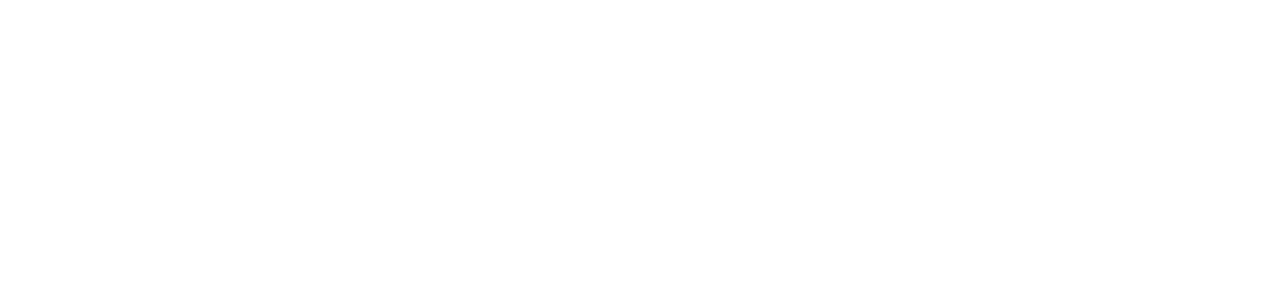
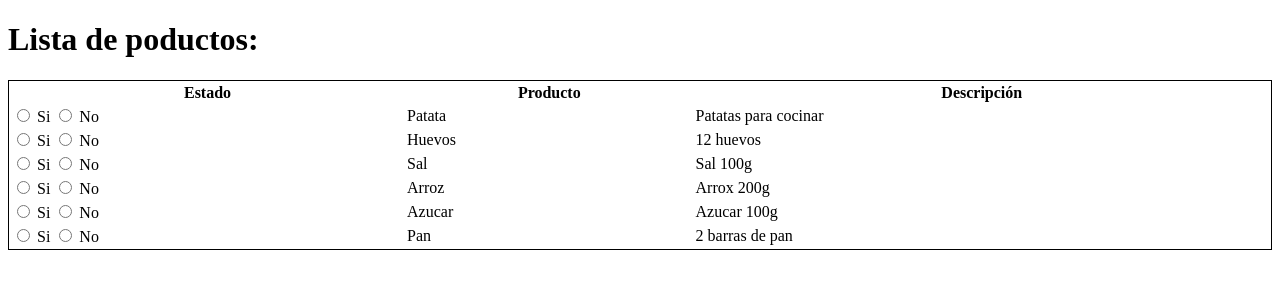
Before and after one commit to lvaqueiroperez/SXE_EjerListaCompra, an Angular app: page / in a window 1280 px wide. Shown: the top 300 px of the page. Built offline with nearby package versions, Linux system fonts and the light colour scheme.

Commit message:
"Creado el html del componente productos e importados los elementos necesarios para su funcionamiento"

```diff
--- a/src/app/Clases/productos.ts
+++ b/src/app/Clases/productos.ts
@@ -1,7 +1,6 @@
-export class Productos{
+export class Productos {
 
   nombre: string;
-  unidades: number;
-  precio: number;
+  desc: string;
 
 }
--- a/src/app/Clases/productosArray.ts
+++ b/src/app/Clases/productosArray.ts
@@ -2,11 +2,11 @@
 
 export const PRODUCTOS_ARRAY: Productos[] = [
 
-  {nombre: 'Patata', unidades: 3, precio: 3},
-  {nombre: 'Huevos', unidades: 12, precio: 4},
-  {nombre: 'Sal', unidades: 10, precio: 2},
-  {nombre: 'Arroz', unidades: 12, precio: 1.5},
-  {nombre: 'Azucar', unidades: 3, precio: 3},
-  {nombre: 'Pan', unidades: 21, precio: 2},
+  {nombre: 'Patata', desc: 'Patatas para cocinar'},
+  {nombre: 'Huevos', desc: '12 huevos'},
+  {nombre: 'Sal', desc: 'Sal 100g'},
+  {nombre: 'Arroz', desc: 'Arrox 200g'},
+  {nombre: 'Azucar', desc: 'Azucar 100g'},
+  {nombre: 'Pan', desc: '2 barras de pan'},
 
 ];
--- a/src/app/productos/productos.component.html
+++ b/src/app/productos/productos.component.html
@@ -5,12 +5,13 @@
     <th>Producto</th>
     <th>Descripción</th>
   </tr>
-  <tr *ngFor="let producto of nombre1 index as i;">
+  <tr *ngFor="let producto of productosA index as i;">
     <td>
-      <input type="radio" name="leido-{{i}}" value="si"> Si
+      <input type="radio" name="leido-{{i}}" value="si" > Si
       <input type="radio" name="leido-{{i}}" value="no"> No
     </td>
-    <td>{{}}</td>
-    <td>{{}}</td>
+    <td>{{producto.nombre}}</td>
+    <td>{{producto.desc}}</td>
   </tr>
 </table>
+<!-- COMO CENTRARLOS???-->
--- a/src/app/productos/productos.component.ts
+++ b/src/app/productos/productos.component.ts
@@ -1,5 +1,5 @@
-import { Component, OnInit } from '@angular/core';
-import { PRODUCTOS_ARRAY } from '../Clases/productosArray';
+import {Component, OnInit} from '@angular/core';
+import {PRODUCTOS_ARRAY} from '../Clases/productosArray';
 import {Productos} from '../Clases/productos';
 
 @Component({
@@ -8,9 +8,11 @@
   styleUrls: ['./productos.component.css']
 })
 export class ProductosComponent implements OnInit {
-  private nombre1: Productos[];
 
-  constructor() { }
+  productosA = PRODUCTOS_ARRAY;
+
+  constructor() {
+  }
 
   ngOnInit() {
 
```
